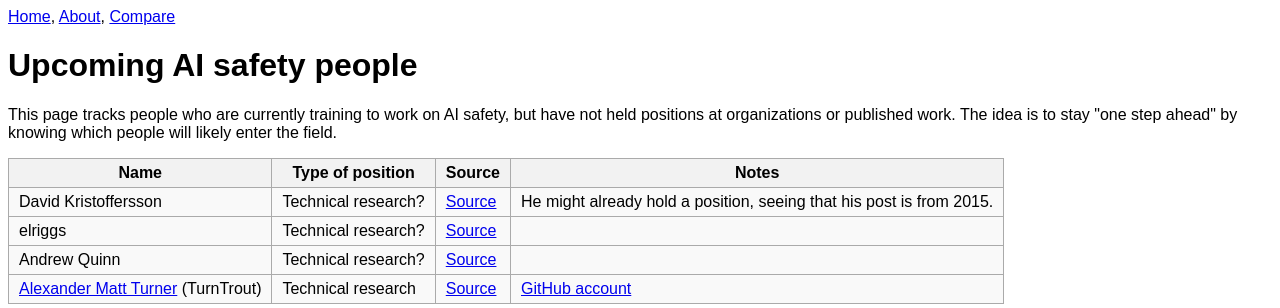
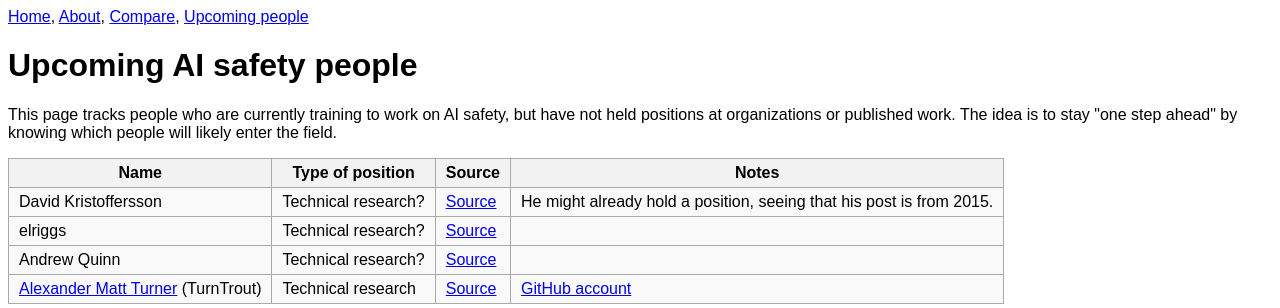
Before and after one commit to riceissa/aiwatch, a PHP site: page /upcoming-people/ in a window 1280 px wide. Shown: the top 308 px of the page. Run offline with PHP 8.4, Linux system fonts and the light colour scheme; some libraries are stand-ins or nearby versions.

Commit message:
add upcoming page to navbar

```diff
--- a/access-portal/about/index.php
+++ b/access-portal/about/index.php
@@ -19,7 +19,8 @@
 <nav>
   <a href="/">Home</a>,
   <a href="/about/">About</a>,
-  <a href="/compare.php">Compare</a>
+  <a href="/compare.php">Compare</a>,
+  <a href="/upcoming-people/">Upcoming people</a>
 </nav>
 
 <h1>About</h1>
--- a/access-portal/compare.php
+++ b/access-portal/compare.php
@@ -27,7 +27,8 @@ if (($_REQUEST['by'] ?? '') && ($_REQUEST['for'] ?? '')) {
 <nav>
   <a href="/">Home</a>,
   <a href="/about/">About</a>,
-  <a href="/compare.php">Compare</a>
+  <a href="/compare.php">Compare</a>,
+  <a href="/upcoming-people/">Upcoming people</a>
 </nav>
 <?php
 include_once("backend/globalVariables/passwordFile.inc");
--- a/access-portal/index.php
+++ b/access-portal/index.php
@@ -28,7 +28,8 @@ if ($_REQUEST['person'] ?? '') {
 <nav>
   <a href="/">Home</a>,
   <a href="/about/">About</a>,
-  <a href="/compare.php">Compare</a>
+  <a href="/compare.php">Compare</a>,
+  <a href="/upcoming-people/">Upcoming people</a>
 </nav>
 <?php
 include_once("backend/globalVariables/passwordFile.inc");
--- a/access-portal/upcoming-people/index.php
+++ b/access-portal/upcoming-people/index.php
@@ -19,7 +19,8 @@
 <nav>
   <a href="/">Home</a>,
   <a href="/about/">About</a>,
-  <a href="/compare.php">Compare</a>
+  <a href="/compare.php">Compare</a>,
+  <a href="/upcoming-people/">Upcoming people</a>
 </nav>
 
 <h1>Upcoming AI safety people</h1>
```
